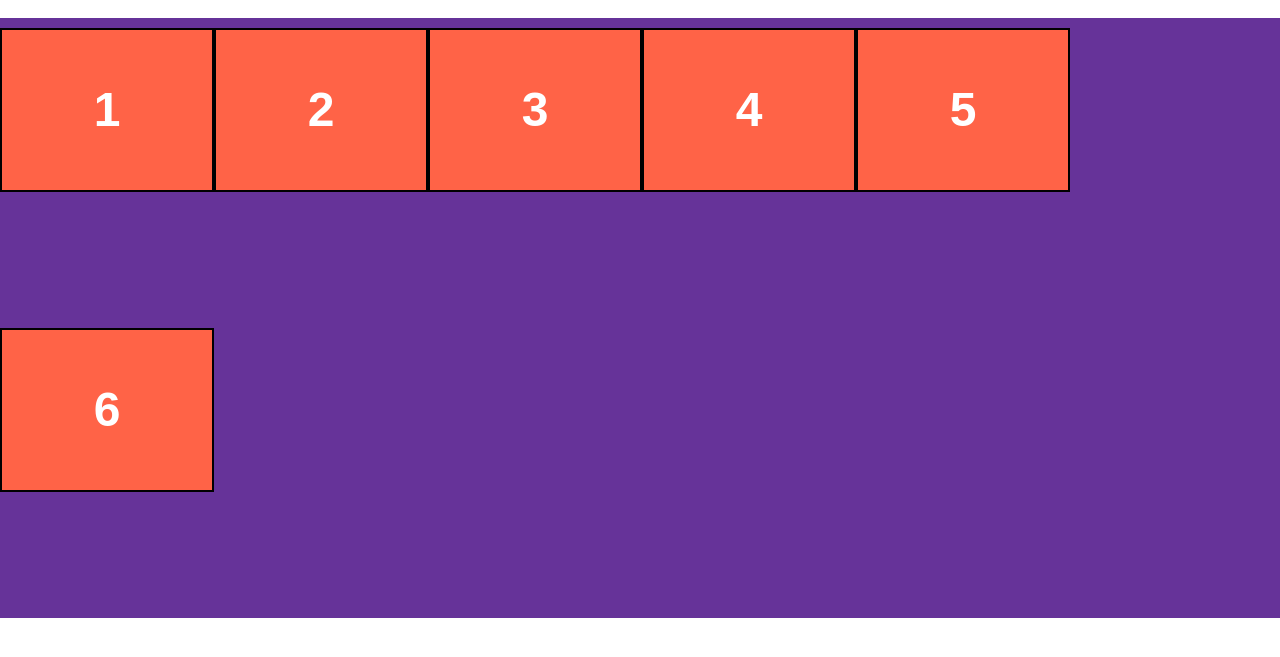
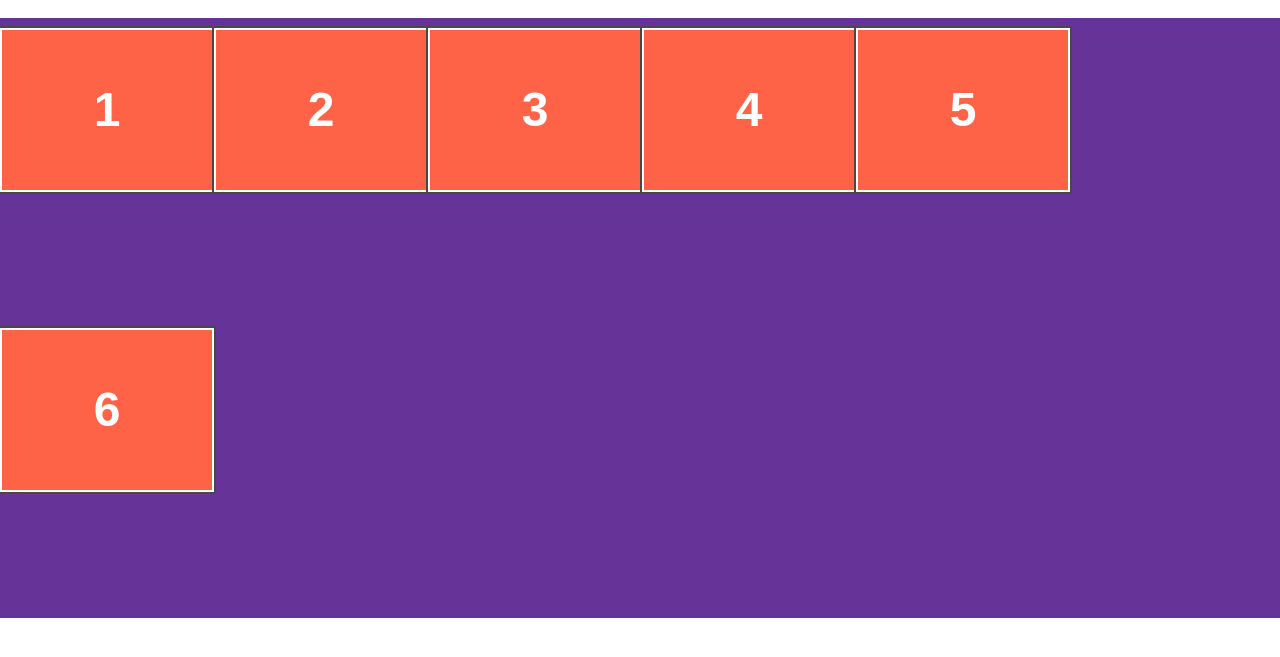
Before and after one commit to geekboyisonnow/flexbox, a website: page public/index.html in a window 1280 px wide. Shown: the part 57-714 px from the top of the page. Drawn offline with Linux system fonts and the light colour scheme.

Commit message:
Grey Outline; White Border!

```diff
--- a/public/screen.css
+++ b/public/screen.css
@@ -29,7 +29,8 @@ body {
   font-weight: bold;
   font-size: 3rem;
   text-align: center;
-  border: 2px solid black;
+  border: 2px solid white;
+  outline: rgb(75, 71, 71) solid 2px;
 }
 
 /* .should-be-first {
```
